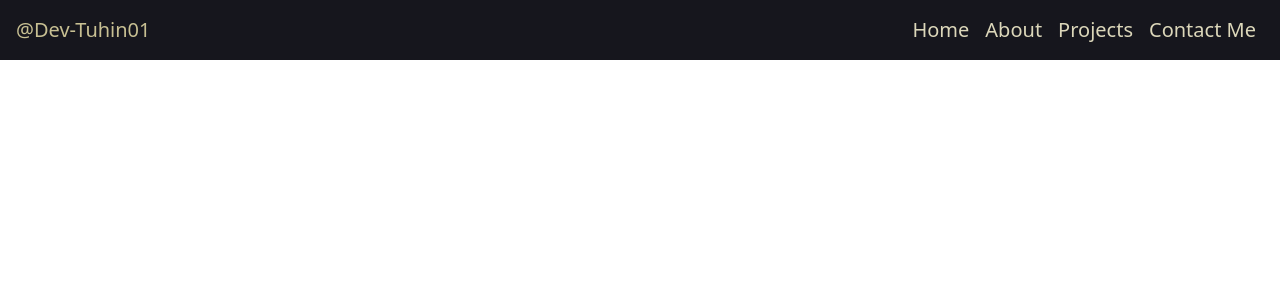
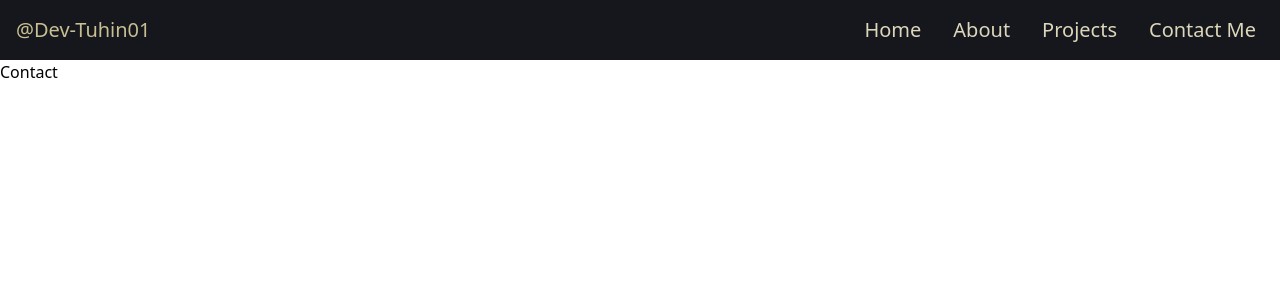
Before and after one commit to Dev-Tuhin01/Solaris-Tuhin-Shubhra-Chakraborty, a React (Vite) app: page /contact in a window 1280 px wide. Shown: the top 300 px of the page. Built offline with nearby package versions, Linux system fonts and the light colour scheme.

Commit message:
Complited the router

```diff
--- a/src/App.tsx
+++ b/src/App.tsx
@@ -1,13 +1,24 @@
 import './App.css'
-import { BrowserRouter } from 'react-router'
+import { BrowserRouter, Route, Routes } from 'react-router'
 
 import Navbar from './components/Navbar.tsx'
+import React from 'react';
+import Home from './pages/Home.tsx';
+import About from './pages/About.tsx';
+import Projects from './pages/Projects.tsx';
+import Contact from './pages/Contact.tsx';
 
 function App() {
 
   return (
     <BrowserRouter>
       <Navbar />
+      <Routes>
+        <Route index element={<Home />} />
+        <Route path='about' element={<About />} />
+        <Route path='projects' element={<Projects />} />
+        <Route path='contact' element={<Contact />} />
+      </Routes>
     </BrowserRouter>
   )
 }
--- a/src/components/RouteNavbar.tsx
+++ b/src/components/RouteNavbar.tsx
@@ -1,15 +1,168 @@
-import { NavLink } from "react-router";
 
-const RouteNavbar = () =>{
+import { NavLink } from "react-router"; // Make sure you're using react-router-dom
+import React, { useState } from "react";
+import { CloseTwoTone, MenuTwoTone } from "@mui/icons-material";
+import { motion } from "framer-motion"; // Importing framer-motion
+
+const RouteNavbar: React.FC = () => {
+  const [hamburgerMenu, setHamburgerMenu] = useState(false); // State to toggle menu
+
+  const toggleMenu = () => {
+    setHamburgerMenu(!hamburgerMenu); // Toggle hamburger menu state
+  };
+
   return (
-      <div className="text-[#DCD7BA] w-fit content-around">
-        <NavLink to="/" className={({ isActive}) => isActive?"border-b-white px-2":"px-2"}>Home</NavLink>
-        <NavLink to="/about" className={({ isActive}) => isActive?"border-b-white px-2":"px-2"}>About</NavLink>
-        <NavLink to="/projects" className={({ isActive}) => isActive?"border-b-white px-2":"px-2"}>Projects</NavLink>
-        <NavLink to="/contact" className={({ isActive}) => isActive?"border-b-white px-2":"px-2"}>Contact Me</NavLink>
+    <>
+      {/* Animated Desktop Navigation */}
+      <div className="text-[#DCD7BA] hidden md:flex w-fit content-around">
+        <motion.div
+          className="flex space-x-4"
+          initial={{ opacity: 0, x: -50 }}
+          animate={{ opacity: 1, x: 0 }}
+          transition={{ duration: 0.5 }}
+        >
+          <NavLink
+            to="/"
+            className={({ isActive }) =>
+              isActive ? "border-b-white px-2" : "px-2"
+            }
+          >
+            <motion.span
+              whileHover={{ scale: 1.1 }} // Hover scale effect
+              whileTap={{ scale: 0.95 }} // Click scale effect
+              transition={{ type: "spring", stiffness: 300 }}
+            >
+              Home
+            </motion.span>
+          </NavLink>
+          <NavLink
+            to="/about"
+            className={({ isActive }) =>
+              isActive ? "border-b-white px-2" : "px-2"
+            }
+          >
+            <motion.span
+              whileHover={{ scale: 1.1 }} // Hover scale effect
+              whileTap={{ scale: 0.95 }} // Click scale effect
+              transition={{ type: "spring", stiffness: 300 }}
+            >
+              About
+            </motion.span>
+          </NavLink>
+          <NavLink
+            to="/projects"
+            className={({ isActive }) =>
+              isActive ? "border-b-white px-2" : "px-2"
+            }
+          >
+            <motion.span
+              whileHover={{ scale: 1.1 }} // Hover scale effect
+              whileTap={{ scale: 0.95 }} // Click scale effect
+              transition={{ type: "spring", stiffness: 300 }}
+            >
+              Projects
+            </motion.span>
+          </NavLink>
+          <NavLink
+            to="/contact"
+            className={({ isActive }) =>
+              isActive ? "border-b-white px-2" : "px-2"
+            }
+          >
+            <motion.span
+              whileHover={{ scale: 1.1 }} // Hover scale effect
+              whileTap={{ scale: 0.95 }} // Click scale effect
+              transition={{ type: "spring", stiffness: 300 }}
+            >
+              Contact Me
+            </motion.span>
+          </NavLink>
+        </motion.div>
       </div>
 
-  )
-}
+      {/* Mobile Navigation */}
+      <div className="flex md:hidden text-white">
+        {/* Menu toggle icon */}
+        {hamburgerMenu ? (
+          <CloseTwoTone onClick={toggleMenu} /> // Show Close icon
+        ) : (
+          <MenuTwoTone onClick={toggleMenu} /> // Show Menu icon
+        )}
+      </div>
+
+      {/* Animated Mobile Menu */}
+      {hamburgerMenu && (
+        <motion.div
+          className="fixed top-[60px] right-0 w-[250px] bg-[#1A1A1A] p-5 z-10"
+          initial={{ opacity: 0, x: '100%' }}
+          animate={{ opacity: 1, x: 0 }}
+          exit={{ opacity: 0, x: '100%' }}
+          transition={{ duration: 0.3 }}
+        >
+          <NavLink
+            to="/"
+            className={({ isActive }) =>
+              isActive ? "block text-white py-2 px-4 border-b-white" : "block text-white py-2 px-4"
+            }
+            onClick={toggleMenu} // Close menu when clicked
+          >
+            <motion.span
+              whileHover={{ scale: 1.1 }} // Hover scale effect
+              whileTap={{ scale: 0.95 }} // Click scale effect
+              transition={{ type: "spring", stiffness: 300 }}
+            >
+              Home
+            </motion.span>
+          </NavLink>
+          <NavLink
+            to="/about"
+            className={({ isActive }) =>
+              isActive ? "block text-white py-2 px-4 border-b-white" : "block text-white py-2 px-4"
+            }
+            onClick={toggleMenu} // Close menu when clicked
+          >
+            <motion.span
+              whileHover={{ scale: 1.1 }} // Hover scale effect
+              whileTap={{ scale: 0.95 }} // Click scale effect
+              transition={{ type: "spring", stiffness: 300 }}
+            >
+              About
+            </motion.span>
+          </NavLink>
+          <NavLink
+            to="/projects"
+            className={({ isActive }) =>
+              isActive ? "block text-white py-2 px-4 border-b-white" : "block text-white py-2 px-4"
+            }
+            onClick={toggleMenu} // Close menu when clicked
+          >
+            <motion.span
+              whileHover={{ scale: 1.1 }} // Hover scale effect
+              whileTap={{ scale: 0.95 }} // Click scale effect
+              transition={{ type: "spring", stiffness: 300 }}
+            >
+              Projects
+            </motion.span>
+          </NavLink>
+          <NavLink
+            to="/contact"
+            className={({ isActive }) =>
+              isActive ? "block text-white py-2 px-4 border-b-white" : "block text-white py-2 px-4"
+            }
+            onClick={toggleMenu} // Close menu when clicked
+          >
+            <motion.span
+              whileHover={{ scale: 1.1 }} // Hover scale effect
+              whileTap={{ scale: 0.95 }} // Click scale effect
+              transition={{ type: "spring", stiffness: 300 }}
+            >
+              Contact Me
+            </motion.span>
+          </NavLink>
+        </motion.div>
+      )}
+    </>
+  );
+};
 
 export default RouteNavbar;
--- /dev/null
+++ b/src/pages/About.tsx
@@ -0,0 +1,9 @@
+import React from "react";
+
+const About:React.FC = () =>{
+  return (
+  <h1>About</h1>
+  )
+}
+
+export default About;
--- /dev/null
+++ b/src/pages/Contact.tsx
@@ -0,0 +1,9 @@
+import React from "react";
+
+const Contact:React.FC = () =>{
+  return (
+  <h1>Contact</h1>
+  )
+}
+
+export default Contact;
--- /dev/null
+++ b/src/pages/Home.tsx
@@ -0,0 +1,9 @@
+import React from "react";
+
+const Home:React.FC = () =>{
+  return (
+  <h1>Home</h1>
+  )
+}
+
+export default Home;
--- /dev/null
+++ b/src/pages/Projects.tsx
@@ -0,0 +1,9 @@
+import React from "react";
+
+const Projects:React.FC = () =>{
+  return (
+  <h1>Projects</h1>
+  )
+}
+
+export default Projects;
```
